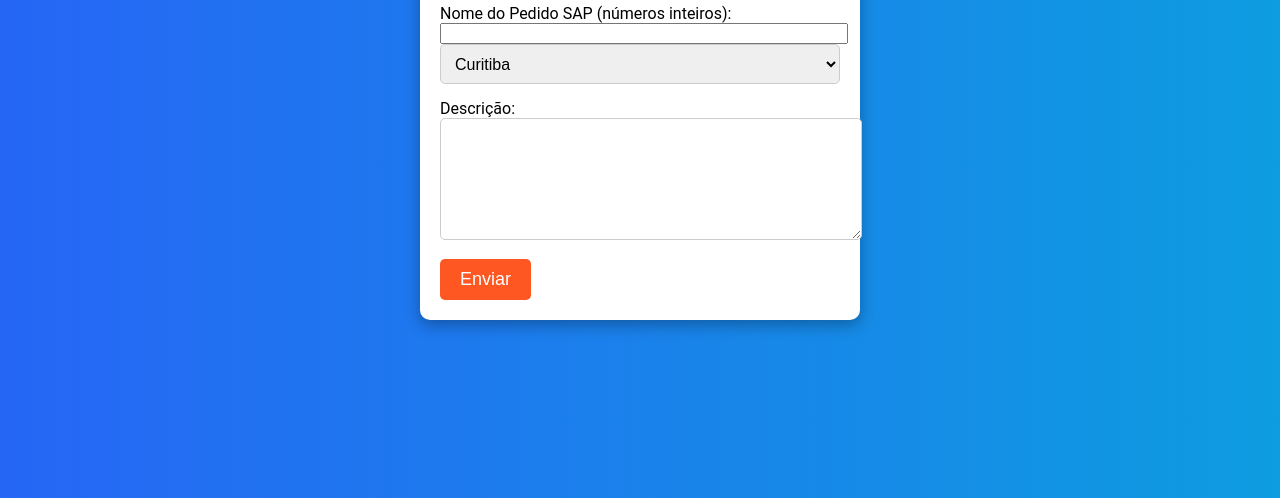
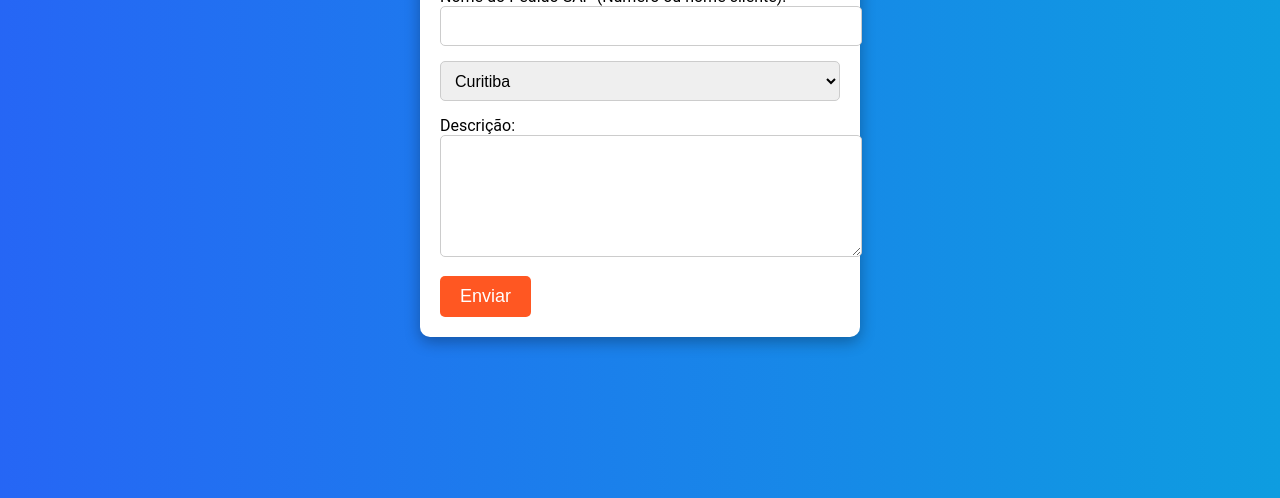
Before and after one commit to kauanlauer/manu, a plain HTML site: page form.html in a window 1280 px wide. Shown: the part 343-841 px from the top of the page. Drawn offline with Linux system fonts and the light colour scheme.

Commit message:
Add files via upload

```diff
--- a/form.html
+++ b/form.html
@@ -1,6 +1,7 @@
 <!DOCTYPE html>
 <html lang="pt-br">
 <head>
+    <link rel="icon" href="https://cdn.jsdelivr.net/npm/font-awesome@6.0.0-beta3/css/fontawesome.min.css" type="image/x-icon">
     <meta charset="UTF-8">
     <meta name="viewport" content="width=device-width, initial-scale=1.0">
     <title>Formulário</title>
@@ -136,8 +137,8 @@
     <div class="container">
         <form id="myForm" action="https://script.google.com/macros/s/AKfycbyskZ81Nbe3wpHnoNCxJj_pQQwxormAKg7If0Yz1BGesupnwnqz4dqjp7CPZP-8kzRquA/exec" method="post">
             <h2>Formulário</h2>
-            <label for="nome">Nome do Pedido SAP (números inteiros):</label>
-            <input type="number" id="nome" name="nome" step="1" pattern="\d+" title="Apenas números inteiros são permitidos" style="width: 100%;" required>
+            <label for="nome">Nome do Pedido SAP (Número ou nome cliente):</label>
+            <input type="text" id="nome" name="nome" step="1" pattern="\d+" title="Apenas números inteiros são permitidos" style="width: 100%;" required>
             <select id="email" name="email">
                 <option value="curitiba">Curitiba</option>
                 <option value="manaus">Manaus</option>
```
